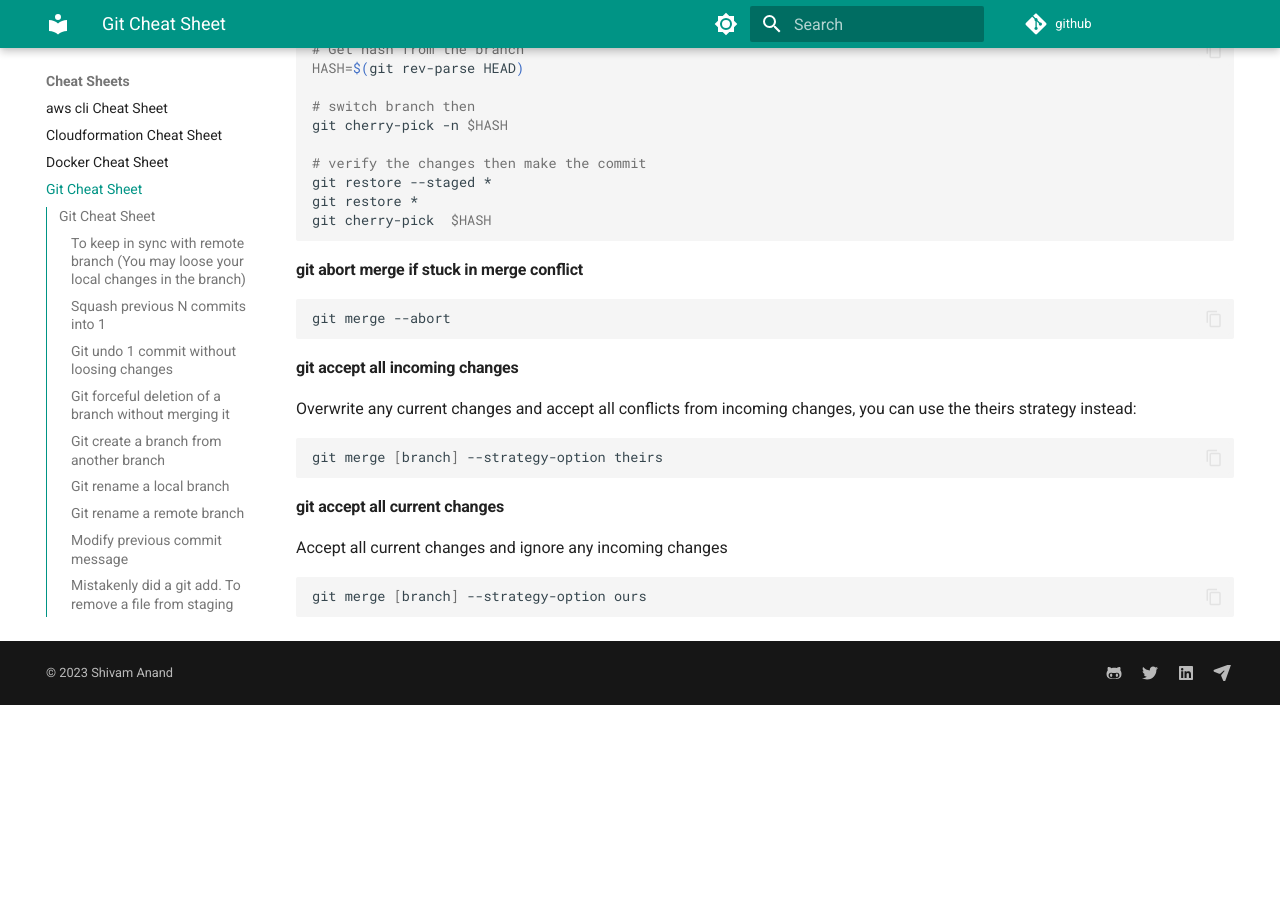
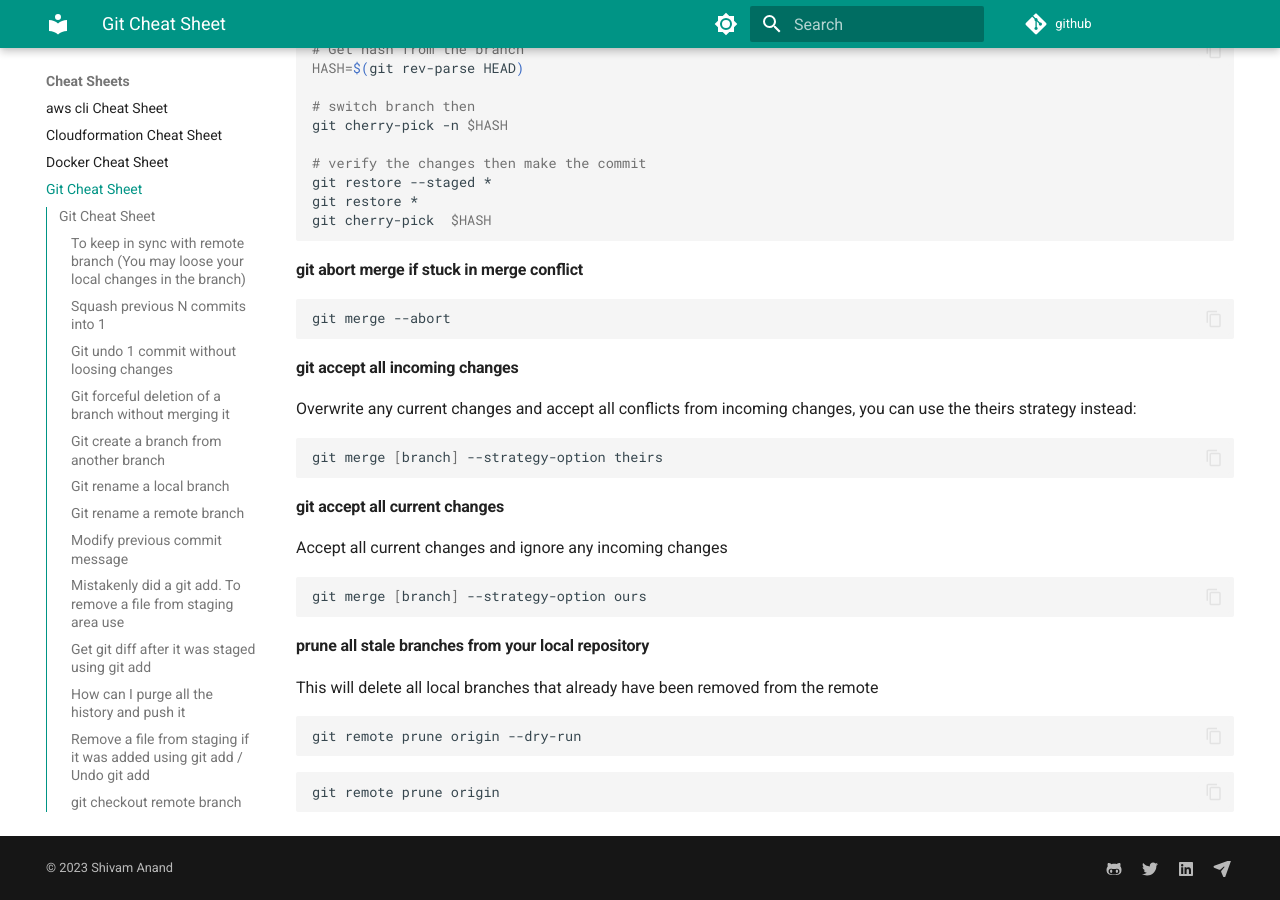
Before and after one commit to anandshivam44/Documentation, an MkDocs documentation site: the page built from docs/CheatSheetsAndSnippets/GitCheatSheet.md, in a window 1280 px wide and 900 px high, scrolled down 3429 px. Built offline with MkDocs 1.6.1 and Material for MkDocs 9.7.7, drawn with Linux system fonts in a browser that asks for light colours; comment, search, counter and statistics services are not loaded; before the commit the page ends 4134 px from its top, so only the background shows below that.

Commit message:
prune all stale branches from your local repository

````diff
--- a/docs/CheatSheetsAndSnippets/GitCheatSheet.md
+++ b/docs/CheatSheetsAndSnippets/GitCheatSheet.md
@@ -156,3 +156,11 @@
 ```bash
 git merge [branch] --strategy-option ours
 ```
+####  prune all stale branches from your local repository
+This will delete all local branches that already have been removed from the remote
+```bash
+git remote prune origin --dry-run
+```
+```bash
+git remote prune origin
+```
````
